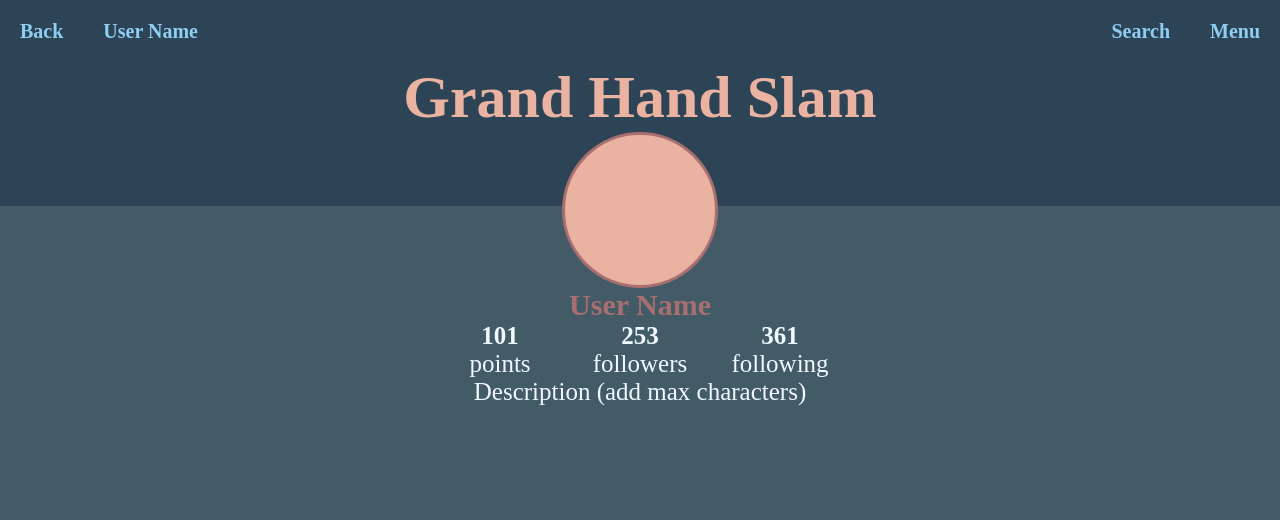
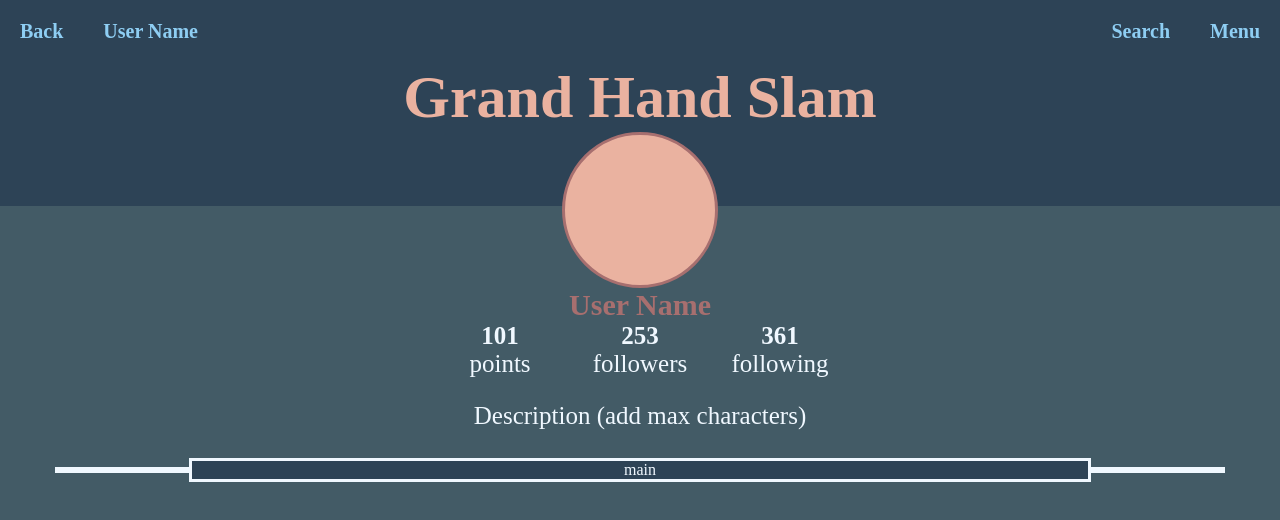
Before and after one commit to Reigningeddie/Grand_Hand_Slam, a React (Create React App) app: page /#/ in a window 1280 px wide. Shown: the top 520 px of the page. Built offline with nearby package versions, Linux system fonts and the light colour scheme.

Commit message:
created new nav component and worked on css to center div with outside space

```diff
--- a/src/App.jsx
+++ b/src/App.jsx
@@ -2,6 +2,7 @@ import {HashRouter} from 'react-router-dom'
 import Home from './components/home'
 import Menu from './components/menu'
 import Banner from './components/banner'
+import Nav from './components/nav'
 
 function App() {
   return (
@@ -9,6 +10,7 @@ function App() {
     <Banner />
     <Menu />
     <Home />
+    <Nav />
   </HashRouter>
   );
 }
--- a/src/components/home.module.css
+++ b/src/components/home.module.css
@@ -22,6 +22,7 @@ body {
 .dez {
   color: aliceblue;
   font-size: 25px;
+  margin-top: 3vh;
 }
 
 .grid {
@@ -42,6 +43,7 @@ body {
 }
 
 
+
 .body {
   display: flex;
   flex-direction: column;
--- /dev/null
+++ b/src/components/nav.jsx
@@ -0,0 +1,11 @@
+import css from './nav.module.css'
+
+export default function Nav() {
+  return(
+    <p className={css.body}>
+    <p className={`${css.structure} ${css.sides}`}></p>
+      <main className={`${css.structure} ${css.main}`}>main</main>
+    <p className={`${css.structure} ${css.sides}`}></p>
+    </p>
+  )
+}
--- /dev/null
+++ b/src/components/nav.module.css
@@ -0,0 +1,24 @@
+.body {
+  color: aliceblue;
+  display: flex;
+  align-items: center;
+  justify-content: center;
+  height: 10vh;
+}
+
+.structure {
+  display: flex;
+  align-items: space-evenly;
+  justify-content: space-evenly;
+  border: solid;
+}
+
+.sides {
+  width: 10vw;
+}
+
+.main {
+  display: flex;
+  background-color: #2d4356;
+  width: 70vw;
+}
```
